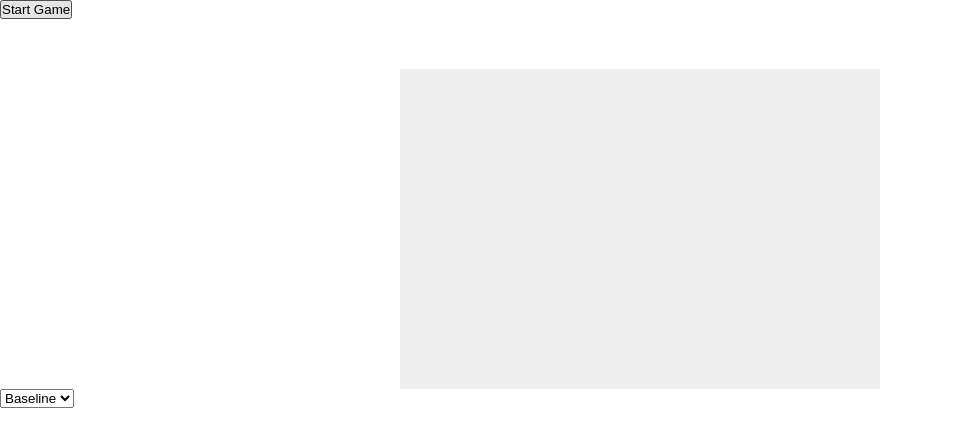
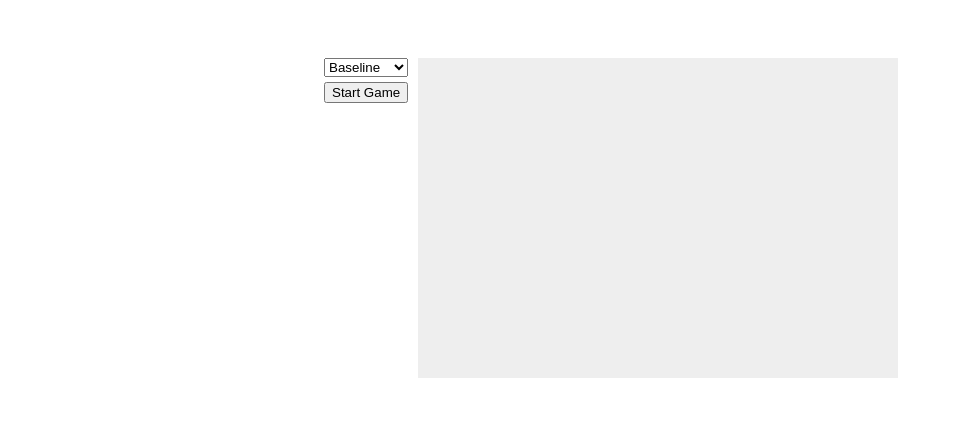
Before and after one commit to digitaljosh/js-breakout-game, a plain HTML site: page index.html in a window 1280 px wide. Shown: the whole page, without its empty margins (0-961 px from the left). Drawn offline with Linux system fonts and the light colour scheme.

Commit message:
added user speed control and start button feature

```diff
--- a/index.html
+++ b/index.html
@@ -4,29 +4,39 @@
     <meta charset="utf-8" />
     <title>Gamedev Canvas Workshop</title>
     <style>
-    	* { padding: 0; margin: 0; }
+    	/** { padding: 0; margin: 0; }*/
     	canvas { background: #eee; display: block; margin: 0 auto; }
+        #select-button-wrapper {margin-top: 50px; margin-right: 10px;}
+        #select-wrapper {margin-bottom: 5px;}
+        #speed-option {width: 100%;}
+        #body-wrapper {display: flex; flex-flow: row wrap; margin-left: 25%;}
+
     </style>
 </head>
 <body>
-
+    <div id="body-wrapper">
+        <div id="select-button-wrapper">
             <div style="display: none;">
                 <img id="source" src="images/game-sprite-2.png" width="300" height="227" />
             </div>
 
-    <div>
-        <button onclick="startGame()">Start Game</button>
-    </div>
-
-    <canvas style="margin-top: 50px;" id="myCanvas" width="480" height="320"></canvas>
-
-    <div>
+            <div id="select-wrapper">
                 <select name="speed" id="speed-option">
                     <option value="1">Baseline</option>
                     <option value="2">Chill'd</option>
                     <option value="3">Baked</option>
                     <option value="4">Marley'd</option>
                 </select>
+            </div>
+
+            <div id="button-wrapper">
+                <button onclick="startGame()">Start Game</button>
+            </div>
+        </div>
+
+        <div id="canvas-wrapper">
+            <canvas style="margin-top: 50px;" id="myCanvas" width="480" height="320"></canvas>
+        </div>
     </div>
 
 <script>
@@ -229,8 +239,8 @@
                 // reset game
                 x = canvas.width/2;
                 y = canvas.height-30;
-                dx = 2;
-                dy = -2;
+                dx = 1;
+                dy = -1;
                 window.location.reload(true);
 
             }
@@ -239,10 +249,10 @@
         // moves paddle 7 pixels if L or R button pressed
         // doesn't allow paddle outside canvas boundaries
         if(rightPressed && paddleX < canvas.width-paddleWidth) {
-            paddleX += 7;
+            paddleX += 4;
         }
         else if(leftPressed && paddleX > 0) {
-            paddleX -= 7;
+            paddleX -= 4;
         }
 
 
@@ -254,8 +264,30 @@
 
     // calls draw() function every 10 milliseconds until we stop it
     function startGame() {
-        setInterval(draw, 10);
+
+        var speed = 0;
+        alert(speed);
+        var selectElement = document.getElementById("speed-option");
+        var speedValue = selectElement.options[selectElement.selectedIndex].value;
+        alert("speedValue before if conditional: " + speedValue);
+        if(speedValue == 1) {
+            speed = 1;}
+        if(speedValue == 2) {
+            speed = 8;}
+        if(speedValue == 3) {
+            speed = 15;}
+        if(speedValue == 4) {
+            speed = 50;}
+        alert("speedValue after if conditional: " + speedValue);
+        alert(speed);
+
+        setInterval(draw, speed);
+
+
+
     };
+
+
 
 
 
```
Lines whose indentation alone changed are shown as unchanged.
